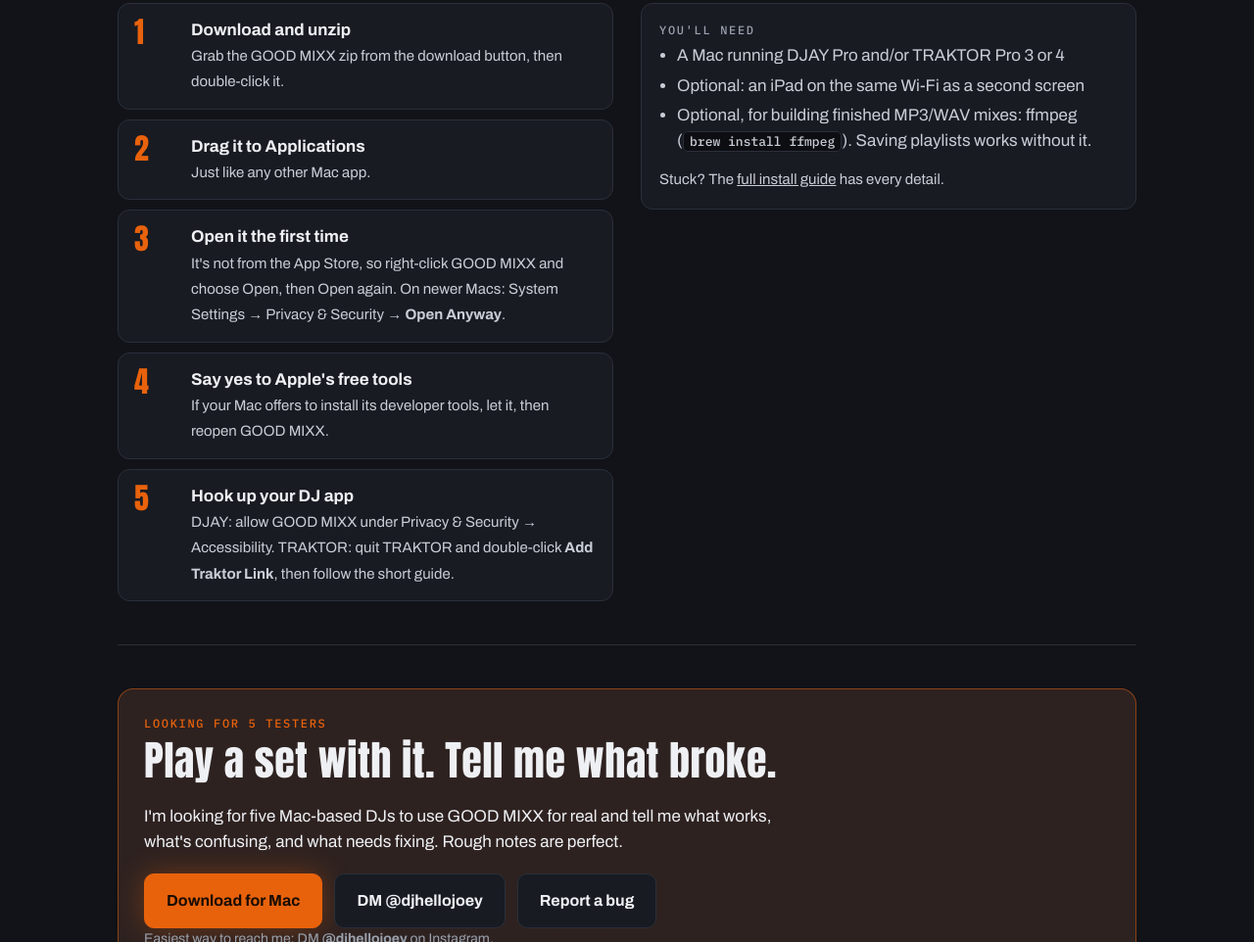
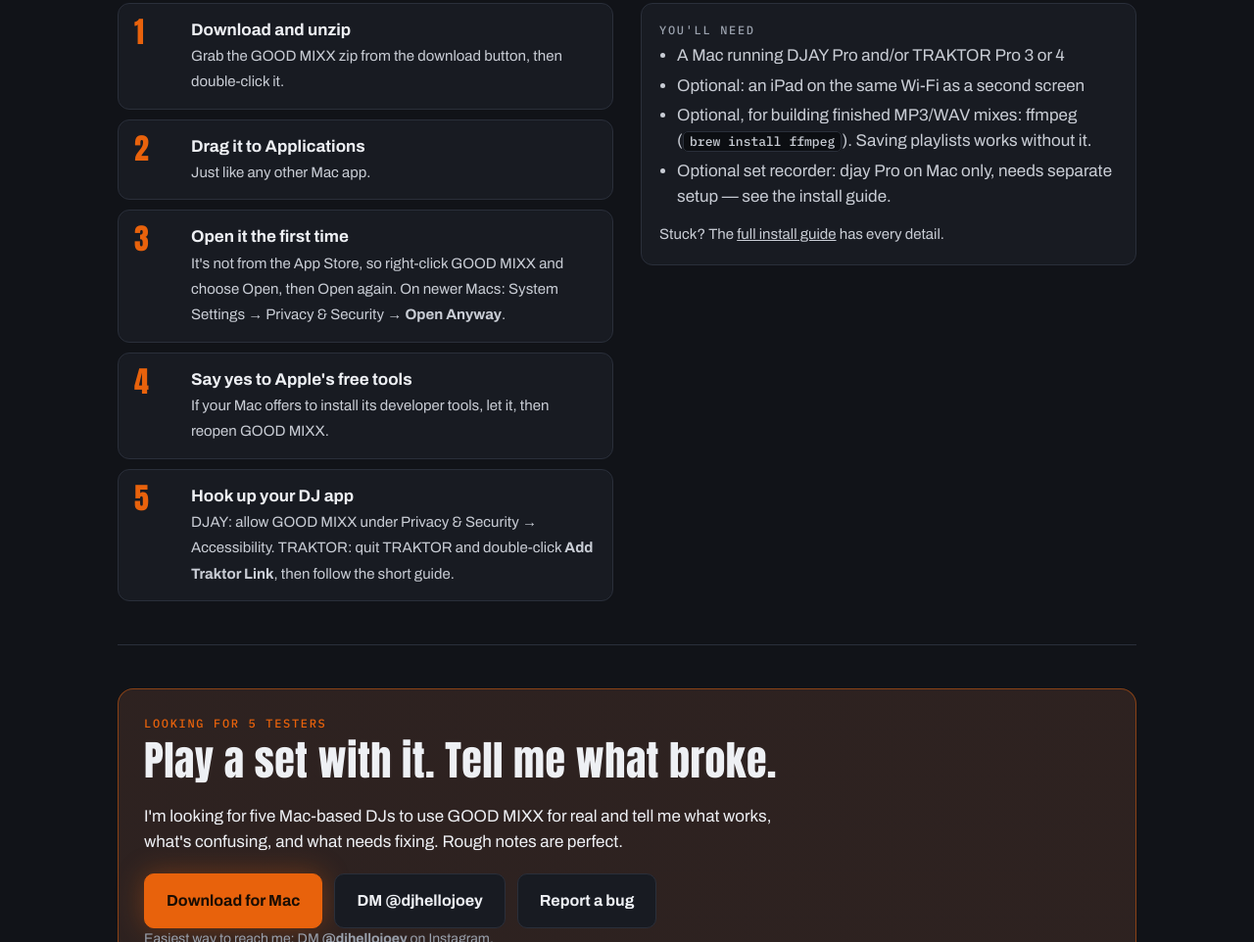
Before and after one commit to XTRAGOODLABS/good-mixx, a plain HTML site: page docs/index.html in a window 1280 px wide. Shown: the part 2623-3585 px from the top of the page at 98% size. Drawn offline with Linux system fonts and the light colour scheme.

Commit message:
Install guide: add set recorder section; download page: note optional set recorder
Co-Authored-By: Claude Opus 5.5 <noreply@anthropic.com>
Claude-Session: https://claude.ai/code/session_012EKELp5rFMALffw7WbMssv

```diff
--- a/docs/index.html
+++ b/docs/index.html
@@ -184,6 +184,7 @@ footer{padding:26px 0 40px;color:var(--muted);font-size:14px;border-top:1px soli
             <li>A Mac running DJAY Pro and/or TRAKTOR Pro 3 or 4</li>
             <li>Optional: an iPad on the same Wi-Fi as a second screen</li>
             <li>Optional, for building finished MP3/WAV mixes: ffmpeg (<code>brew install ffmpeg</code>). Saving playlists works without it.</li>
+            <li>Optional set recorder: djay Pro on Mac only, needs separate setup — see the install guide.</li>
           </ul>
           <p class="fine" style="margin-top:14px">Stuck? The <a href="https://github.com/XTRAGOODLABS/good-mixx/blob/main/INSTALL-MAC.md">full install guide</a> has every detail.</p>
         </div>
```
Also changed, not shown: 1 other file.
